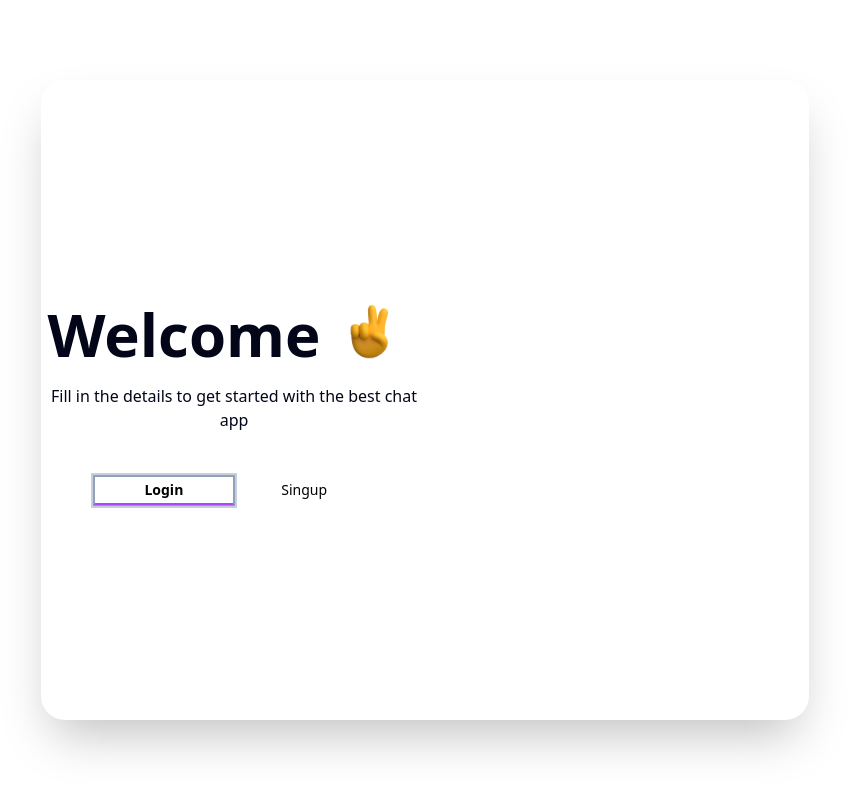
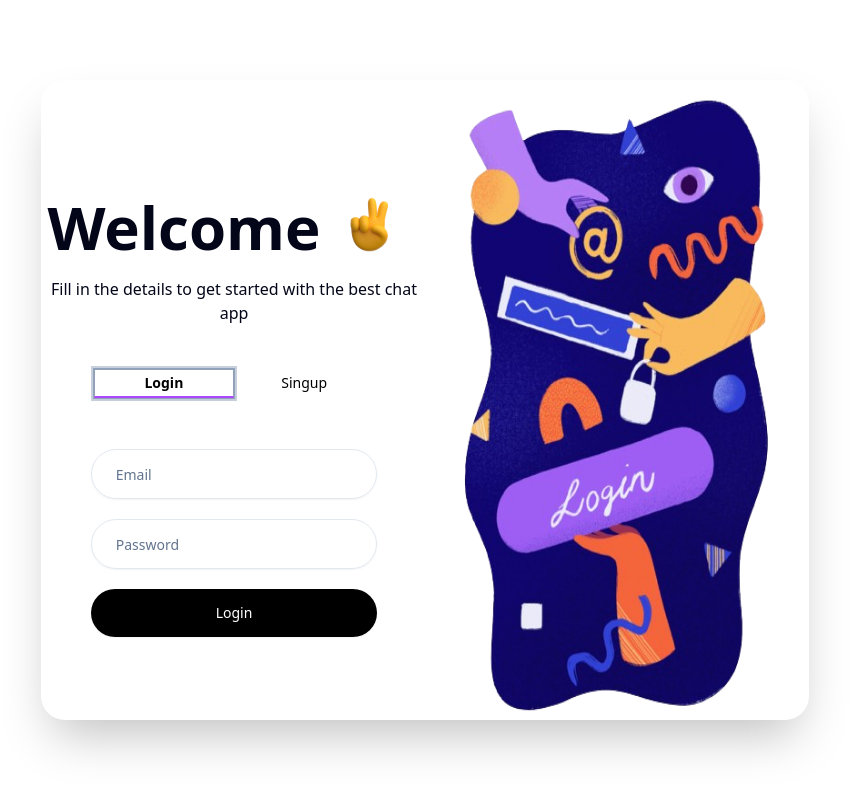
Before and after one commit to vkvikas01/chat-app, a React (Vite) app in the folder react-chat-app/: page /auth in a window 1280 px wide. Both pictures are taken after a click on the tab "Login". Shown: the top 792 px of the page, without its empty margins (215-1064 px from the left). Built offline with nearby package versions, Linux system fonts and the light colour scheme.

Commit message:
login frontend complete

```diff
--- /dev/null
+++ b/react-chat-app/src/components/ui/input.jsx
@@ -0,0 +1,24 @@
+import * as React from "react"
+
+import { cn } from "@/lib/utils"
+
+function Input({
+  className,
+  type,
+  ...props
+}) {
+  return (
+    <input
+      type={type}
+      data-slot="input"
+      className={cn(
+        "file:text-foreground placeholder:text-muted-foreground selection:bg-primary selection:text-primary-foreground dark:bg-input/30 border-input flex h-9 w-full min-w-0 rounded-md border bg-transparent px-3 py-1 text-base shadow-xs transition-[color,box-shadow] outline-none file:inline-flex file:h-7 file:border-0 file:bg-transparent file:text-sm file:font-medium disabled:pointer-events-none disabled:cursor-not-allowed disabled:opacity-50 md:text-sm",
+        "focus-visible:border-ring focus-visible:ring-ring/50 focus-visible:ring-[3px]",
+        "aria-invalid:ring-destructive/20 dark:aria-invalid:ring-destructive/40 aria-invalid:border-destructive",
+        className
+      )}
+      {...props} />
+  );
+}
+
+export { Input }
--- a/react-chat-app/src/pages/auth/Index.jsx
+++ b/react-chat-app/src/pages/auth/Index.jsx
@@ -1,10 +1,23 @@
-import React from 'react'
+import React, { useState } from 'react'
 import Background from "../../assets/login2.png"
 import Victory from "../../assets/victory.svg"
 import { Tabs, TabsContent, TabsList, TabsTrigger } from "@/components/ui/tabs"
+import { Input } from "@/components/ui/input"
+import { Button } from "@/components/ui/button"
+
 
 
 function Index() {
+    const [email,setEmail] = useState("")
+    const [password,setPassword] = useState("")
+    const [confirmPassword,setConfirmPassword] = useState("")
+
+    const handleLogin=async()=>{
+
+    }
+    const handleSignUp=async()=>{
+
+    }
   return (
     <div className='h-[100vh] w-[100vw] flex items-center justify-center '>
       <div className="h-[80vh] bg-white border-2 border-white shadow-2xl w-[80vw] md:w-[90vw] lg:w-[70vw] xl:w-[60vw] rounded-3xl grid xl:grid-cols-2">
@@ -22,10 +35,22 @@
                         <TabsTrigger value="login" className="data-[state=active]:bg-transparent text-black border-b-2 rounded-none w-full data-[state=active]:text-black data-[state=active]:font-semibold data-[state=active]:border-b-purple-500 p-3 transition-all duration-300">Login</TabsTrigger>
                         <TabsTrigger value="signup" className="data-[state=active]:bg-transparent text-black border-b-2 rounded-none w-full data-[state=active]:text-black data-[state=active]:font-semibold data-[state=active]:border-b-purple-500 p-3 transition-all duration-300">Singup</TabsTrigger>
                     </TabsList>
-                    <TabsContent className="" value="login"></TabsContent>
-                    <TabsContent className="" value="signup"></TabsContent>
+                    <TabsContent className="flex flex-col gap-5 mt-10" value="login">
+                        <Input placeholder="Email" type="email" className="rounded-full p-6" value={email} onChange={(e)=>setEmail(e.target.value)}/>
+                        <Input placeholder="Password" type="password" className="rounded-full p-6" value={password} onChange={(e)=>setPassword(e.target.value)}/>
+                        <Button className="rounded-full p-6 cursor-pointer bg-black text-white" onClick={handleLogin}>Login</Button>
+                    </TabsContent>
+                    <TabsContent className="flex flex-col gap-5 " value="signup">
+                    <Input placeholder="Email" type="email" className="rounded-full p-6" value={email} onChange={(e)=>setEmail(e.target.value)}/>
+                    <Input placeholder="Password" type="password" className="rounded-full p-6" value={password} onChange={(e)=>setPassword(e.target.value)}/>
+                    <Input placeholder="Confirm Password" type="password" className="rounded-full p-6" value={confirmPassword} onChange={(e)=>setConfirmPassword(e.target.value)}/>
+                    <Button className="rounded-full p-6 cursor-pointer bg-black text-white" onClick={handleSignUp}>Sign Up</Button>
+                    </TabsContent>
                 </Tabs>
             </div>
+        </div>
+        <div className='hidden  xl:flex justify-center items-center'>
+<img src={Background} alt="background login" className='h-[650px]'/>
         </div>
       </div>
     </div>
```
